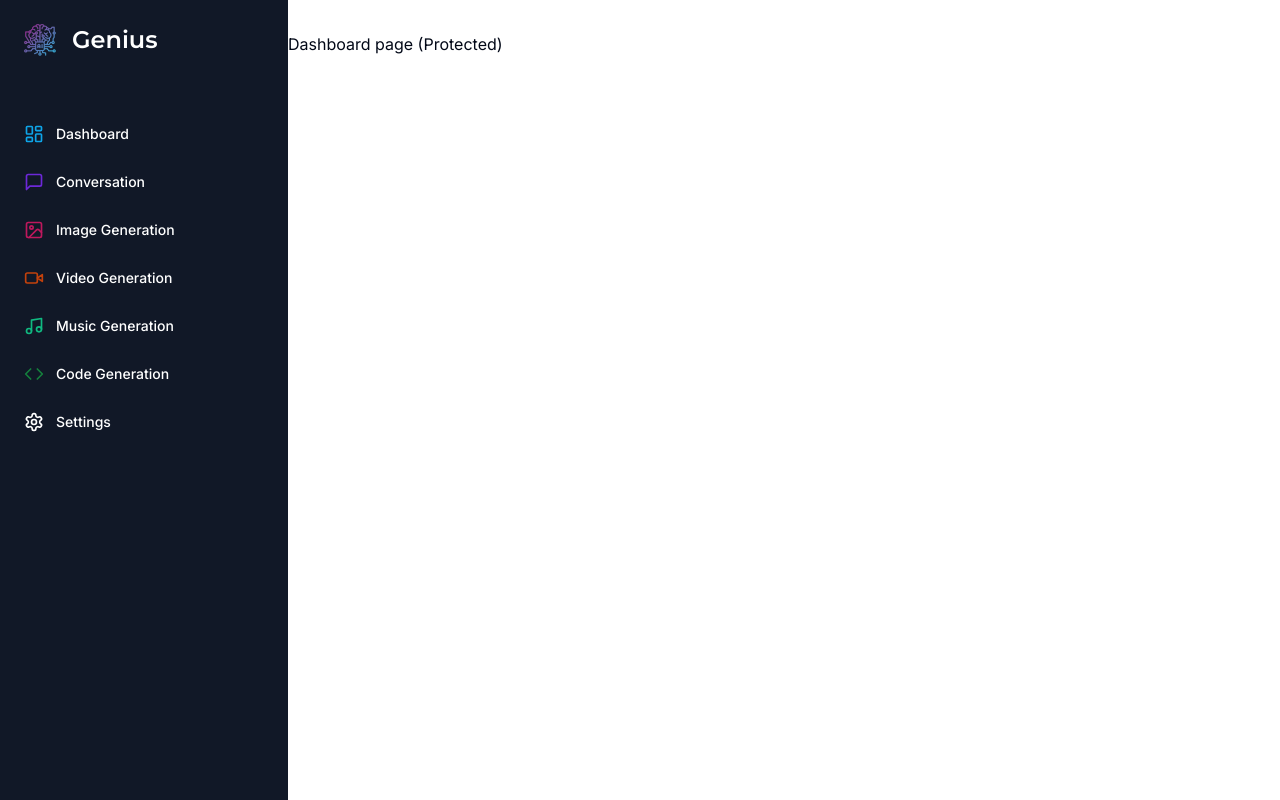
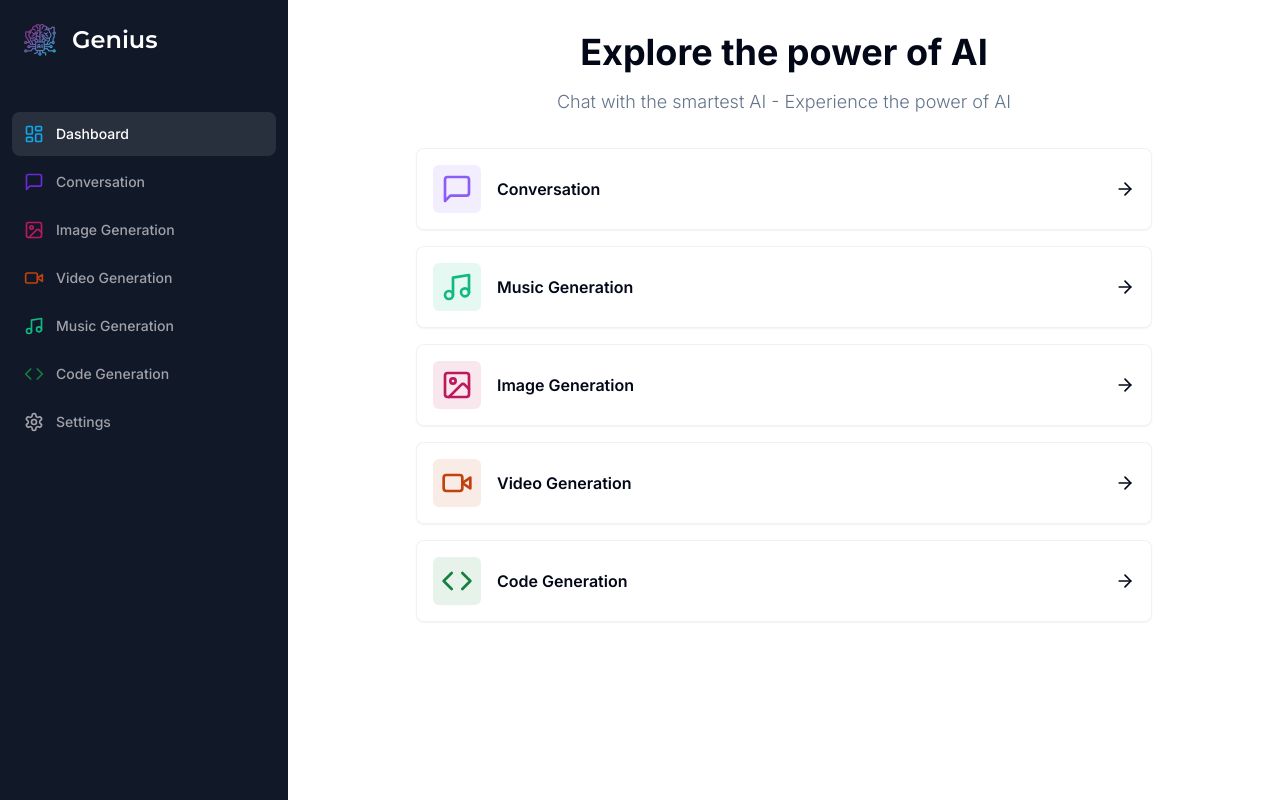
Before and after one commit to GM-Frost/Genius-AI-SaaS, a Next.js app: page /dashboard in a window 1280 px wide. Built offline with nearby package versions, Linux system fonts and the light colour scheme.

Commit message:
Add Dashboard UI

```diff
--- a/app/(dashboard)/(routes)/dashboard/page.tsx
+++ b/app/(dashboard)/(routes)/dashboard/page.tsx
@@ -1,7 +1,83 @@
+"use client";
+
+import { Card } from "@/components/ui/card";
+import { cn } from "@/lib/utils";
+
+import {
+  MessageSquare,
+  ArrowRight,
+  Music,
+  ImageIcon,
+  VideoIcon,
+  Code,
+} from "lucide-react";
+import { useRouter } from "next/navigation";
+const tools = [
+  {
+    label: "Conversation",
+    icon: MessageSquare,
+    color: "text-violet-500",
+    bgColor: "bg-violet-500/10",
+    href: "/conversation",
+  },
+  {
+    label: "Music Generation",
+    icon: Music,
+    color: "text-emerald-500",
+    bgColor: "bg-emerald-500/10",
+    href: "/music",
+  },
+  {
+    label: "Image Generation",
+    icon: ImageIcon,
+    color: "text-pink-700",
+    bgColor: "bg-pink-700/10",
+    href: "/image",
+  },
+  {
+    label: "Video Generation",
+    icon: VideoIcon,
+    color: "text-orange-700",
+    bgColor: "bg-orange-700/10",
+    href: "/video",
+  },
+  {
+    label: "Code Generation",
+    icon: Code,
+    color: "text-green-700",
+    bgColor: "bg-green-700/10",
+    href: "/code",
+  },
+];
 export default function DashboardPage() {
+  const router = useRouter();
   return (
     <div>
-      <p>Dashboard page (Protected)</p>
+      <div className="mb-8 space-y-4">
+        <h2 className="text-2xl md:text-4xl font-bold text-center">
+          Explore the power of AI
+        </h2>
+        <p className="text-muted-foreground font-light text-sm md:text-lg text-center">
+          Chat with the smartest AI - Experience the power of AI
+        </p>
+      </div>
+      <div className="px-4 md:px-20 lg:px-32 space-y-4">
+        {tools.map((tool) => (
+          <Card
+            onClick={() => router.push(tool.href)}
+            key={tool.href}
+            className="p-4 border-black/5 flex items-center justify-between hover:shadow-md transition cursor-pointer"
+          >
+            <div className="flex items-center gap-x-4">
+              <div className={cn("p-2 w-fit rounded-md", tool.bgColor)}>
+                <tool.icon className={cn("w-8 h-8", tool.color)}></tool.icon>
+              </div>
+              <div className="font-semibold">{tool.label}</div>
+            </div>
+            <ArrowRight className="w-5 h-5" />
+          </Card>
+        ))}
+      </div>
     </div>
   );
 }
--- a/components/mobile-sidebar.tsx
+++ b/components/mobile-sidebar.tsx
@@ -1,6 +1,6 @@
 "use client";
 
-import React from "react";
+import React, { useState, useEffect } from "react";
 
 import { Menu } from "lucide-react";
 import { Button } from "@/components/ui/button";
@@ -8,6 +8,15 @@
 import Sidebar from "@/components/sidebar";
 
 const MobileSidebar = () => {
+  const [isMounted, setIsMounted] = useState(false);
+
+  useEffect(() => {
+    setIsMounted(true);
+  }, []);
+
+  if (!isMounted) {
+    return null;
+  }
   return (
     <Sheet>
       <SheetTrigger>
--- a/components/sidebar.tsx
+++ b/components/sidebar.tsx
@@ -13,8 +13,9 @@
   Code,
   Settings,
 } from "lucide-react";
+import { usePathname } from "next/navigation";
+
 //Array for routes
-
 const routes = [
   {
     label: "Dashboard",
@@ -60,7 +61,10 @@
 ];
 
 const montserat = Montserrat({ weight: "600", subsets: ["latin"] });
+
 const Sidebar = () => {
+  const pathName = usePathname();
+
   return (
     <div className="space-y-4 py-4 flex flex-col h-full bg-[#111827] text-white">
       <div className="px-3 py-2 flex-1">
@@ -77,7 +81,12 @@
             <Link
               href={route.href}
               key={route.href}
-              className="text-sm group flex p-3 w-full justify-start font-medium cursor-pointer hover:text-white hover:bg-white/10 rounded-lg transition"
+              className={cn(
+                "text-sm group flex p-3 w-full justify-start font-medium cursor-pointer hover:text-white hover:bg-white/10 rounded-lg transition",
+                pathName === route.href
+                  ? "text-white bg-white/10"
+                  : "text-zinc-400"
+              )}
             >
               <div className="flex items-center flex-1">
                 <route.icon className={cn("h-5 w-5 mr-3", route.color)} />
--- /dev/null
+++ b/components/ui/card.tsx
@@ -0,0 +1,79 @@
+import * as React from "react"
+
+import { cn } from "@/lib/utils"
+
+const Card = React.forwardRef<
+  HTMLDivElement,
+  React.HTMLAttributes<HTMLDivElement>
+>(({ className, ...props }, ref) => (
+  <div
+    ref={ref}
+    className={cn(
+      "rounded-lg border bg-card text-card-foreground shadow-sm",
+      className
+    )}
+    {...props}
+  />
+))
+Card.displayName = "Card"
+
+const CardHeader = React.forwardRef<
+  HTMLDivElement,
+  React.HTMLAttributes<HTMLDivElement>
+>(({ className, ...props }, ref) => (
+  <div
+    ref={ref}
+    className={cn("flex flex-col space-y-1.5 p-6", className)}
+    {...props}
+  />
+))
+CardHeader.displayName = "CardHeader"
+
+const CardTitle = React.forwardRef<
+  HTMLParagraphElement,
+  React.HTMLAttributes<HTMLHeadingElement>
+>(({ className, ...props }, ref) => (
+  <h3
+    ref={ref}
+    className={cn(
+      "text-2xl font-semibold leading-none tracking-tight",
+      className
+    )}
+    {...props}
+  />
+))
+CardTitle.displayName = "CardTitle"
+
+const CardDescription = React.forwardRef<
+  HTMLParagraphElement,
+  React.HTMLAttributes<HTMLParagraphElement>
+>(({ className, ...props }, ref) => (
+  <p
+    ref={ref}
+    className={cn("text-sm text-muted-foreground", className)}
+    {...props}
+  />
+))
+CardDescription.displayName = "CardDescription"
+
+const CardContent = React.forwardRef<
+  HTMLDivElement,
+  React.HTMLAttributes<HTMLDivElement>
+>(({ className, ...props }, ref) => (
+  <div ref={ref} className={cn("p-6 pt-0", className)} {...props} />
+))
+CardContent.displayName = "CardContent"
+
+const CardFooter = React.forwardRef<
+  HTMLDivElement,
+  React.HTMLAttributes<HTMLDivElement>
+>(({ className, ...props }, ref) => (
+  <div
+    ref={ref}
+    className={cn("flex items-center p-6 pt-0", className)}
+    {...props}
+  />
+))
+CardFooter.displayName = "CardFooter"
+
+export { Card, CardHeader, CardFooter, CardTitle, CardDescription, CardContent }
```
